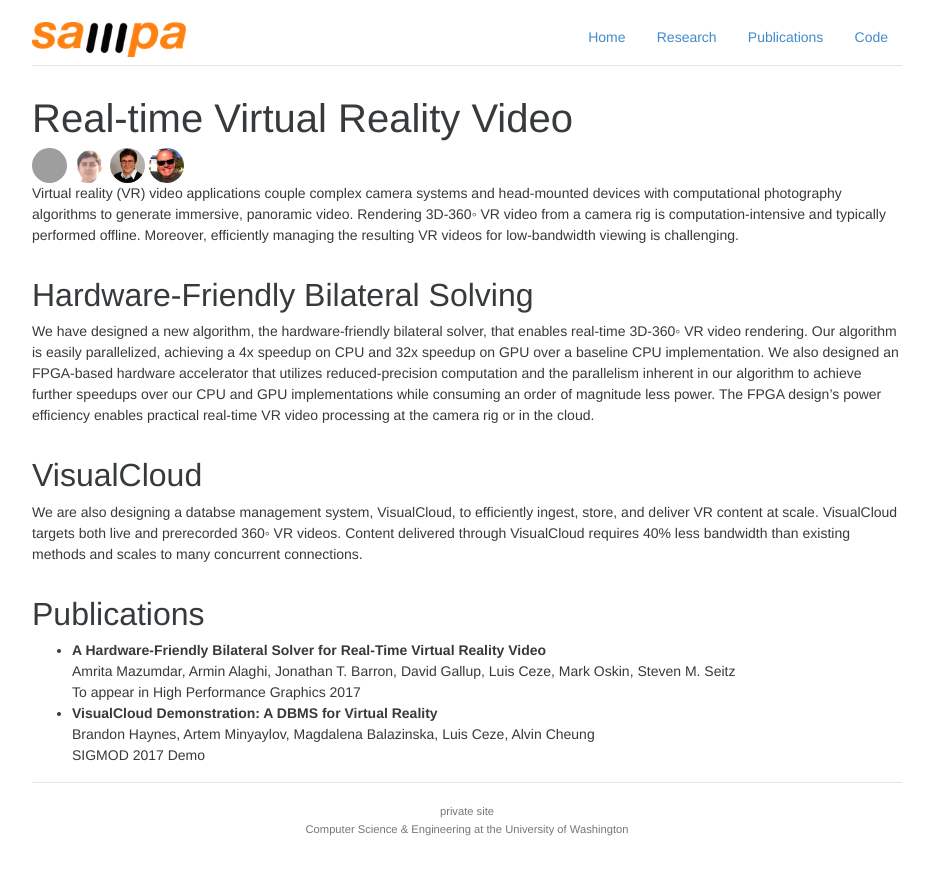
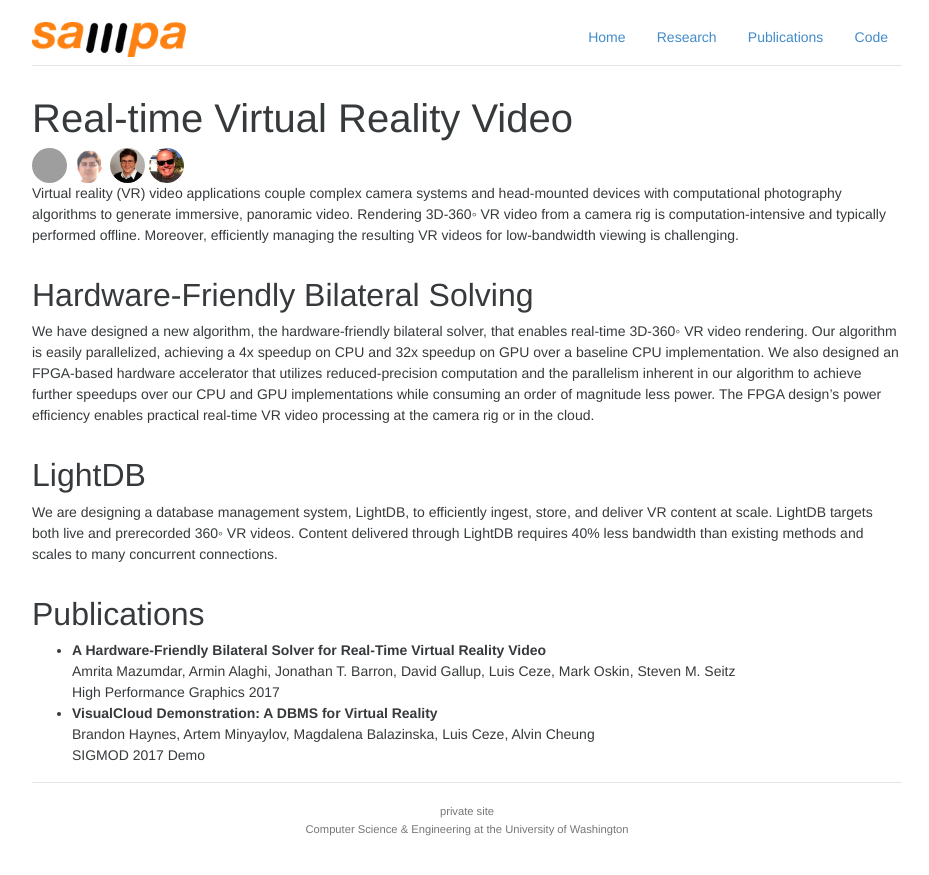
Before and after one commit to uwsampa/sampa-public, a Jekyll site: the page built from _projects/vr-hw.md, in a window 1280 px wide. Shown: the top 875 px of the page, without its empty margins (173-1102 px from the left). Built offline with Jekyll 4.4.1, drawn with Linux system fonts in a browser that asks for light colours; nearby versions of some CDN libraries; Markdown is read by kramdown in place of the engine named in the settings; grey boxes are pictures that could not be loaded.

Commit message:
Update vr-hw.md

```diff
--- a/_projects/vr-hw.md
+++ b/_projects/vr-hw.md
@@ -26,16 +26,15 @@ Our algorithm is easily parallelized, achieving a 4x speedup on CPU and 32x spee
 We also designed an FPGA-based hardware accelerator that utilizes reduced-precision computation and the parallelism inherent in our algorithm to achieve further speedups over our CPU and GPU implementations while consuming an order of magnitude less power.
 The FPGA design's power efficiency enables practical real-time VR video processing at the camera rig or in the cloud.
 
-## VisualCloud
-We are also designing a databse management system, VisualCloud, to efficiently ingest, store, and deliver VR content at scale. VisualCloud targets both live and prerecorded
-360◦ VR videos. Content delivered through VisualCloud requires 40% less bandwidth than existing methods and scales to many concurrent connections.
+## LightDB
+We are designing a database management system, LightDB, to efficiently ingest, store, and deliver VR content at scale. LightDB targets both live and prerecorded
+360◦ VR videos. Content delivered through LightDB requires 40% less bandwidth than existing methods and scales to many concurrent connections.
 
 ## Publications
 
 - **A Hardware-Friendly Bilateral Solver for Real-Time Virtual Reality Video**<br/>
-  Amrita Mazumdar, Armin Alaghi, Jonathan T. Barron, David Gallup, Luis Ceze, Mark Oskin, Steven M. Seitz
-<br/>
-  To appear in High Performance Graphics 2017
+  Amrita Mazumdar, Armin Alaghi, Jonathan T. Barron, David Gallup, Luis Ceze, Mark Oskin, Steven M. Seitz<br/>
+  High Performance Graphics 2017
 - **VisualCloud Demonstration: A DBMS for Virtual Reality**<br/>
   Brandon Haynes, Artem Minyaylov, Magdalena Balazinska, Luis Ceze, Alvin Cheung<br/>
   SIGMOD 2017 Demo
```
